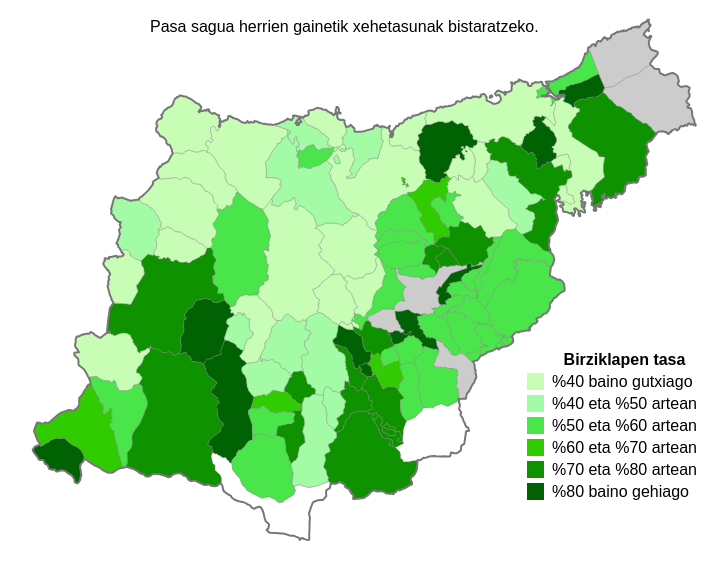
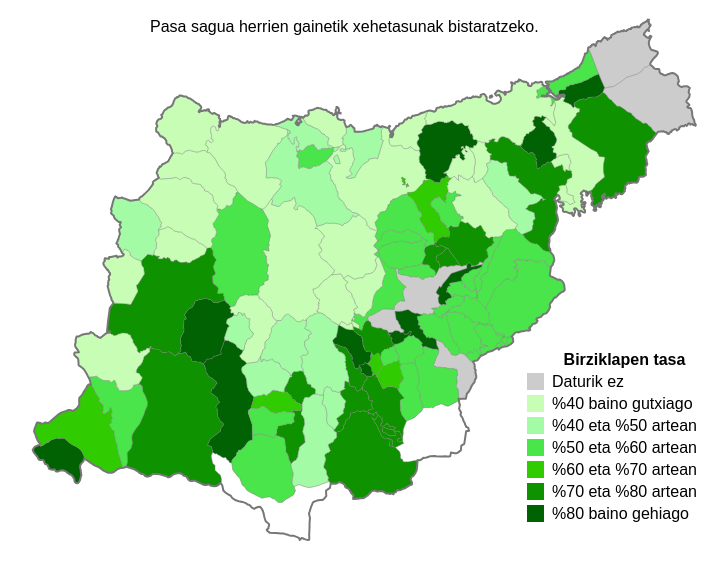
Before and after one commit to iametza/zero-zabor-gipuzkoako-birziklapen-tasa-2014, a plain HTML site: page index.html in a window 1280 px wide. Shown: the whole page, without its empty margins (275-1003 px from the left). Drawn offline with Linux system fonts and the light colour scheme.

Commit message:
Daturik ez aukera gehitu legendari

```diff
--- a/index.html
+++ b/index.html
@@ -22,6 +22,10 @@
 				<tr>
 					<th></th>
 					<th>Birziklapen tasa</th>
+				</tr>
+				<tr>
+					<td class="kolorea" bgcolor="#CCCCCC">&nbsp;</td>
+					<td>Daturik ez</td>
 				</tr>
 				<tr>
 					<td class="kolorea" bgcolor="#C7FDB5">&nbsp;</td>
```
